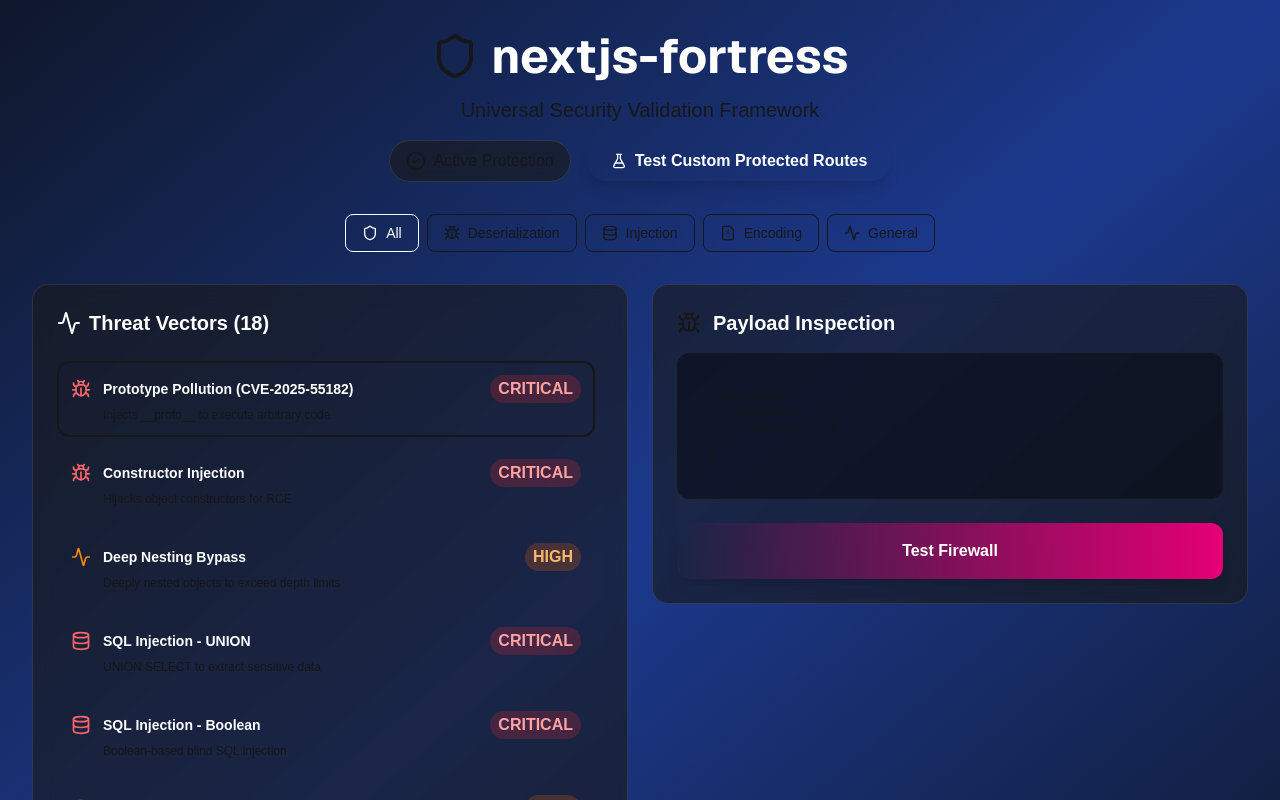
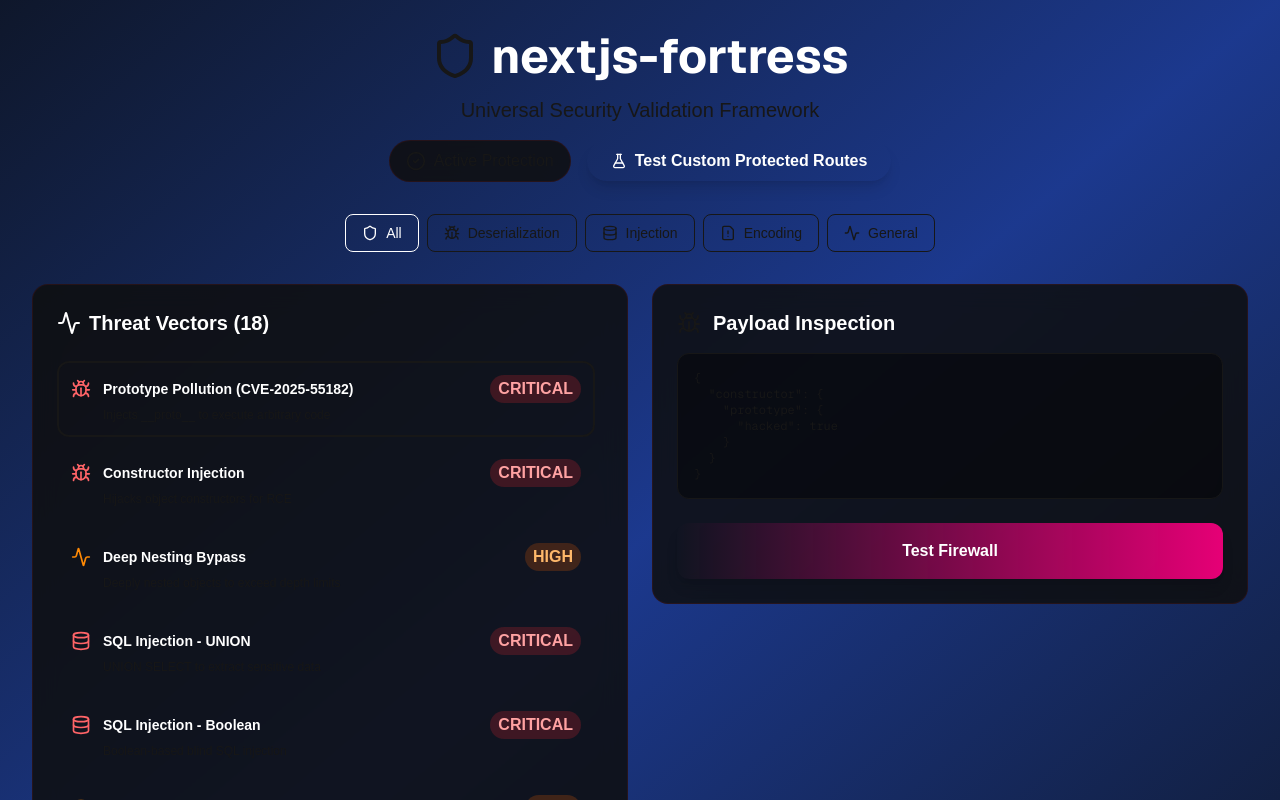
Before and after one commit to mindfiredigital/nextjs-fortress, a Next.js app in the folder examples/demoApp/: page / in a window 1280 px wide. Shown: the top 800 px of the page. Built offline with nearby package versions, Linux system fonts and the light colour scheme.

Commit message:
feat: add gloabl css for demoApp

```diff
--- a/examples/demoApp/app/globals.css
+++ b/examples/demoApp/app/globals.css
@@ -25,36 +25,36 @@ body {
   font-family: Arial, Helvetica, sans-serif;
 }
 
-/* Custom scrollbar styles */
+/* Professional scrollbar styles - Subtle red accent */
 .scrollbar-thin::-webkit-scrollbar {
   width: 6px;
   height: 6px;
 }
 
 .scrollbar-thin::-webkit-scrollbar-track {
-  background: transparent;
+  background: rgba(30, 30, 30, 0.4);
 }
 
 .scrollbar-thin::-webkit-scrollbar-thumb {
-  background: rgba(59, 130, 246, 0.5);
+  background: rgba(185, 28, 28, 0.5);
   border-radius: 3px;
 }
 
 .scrollbar-thin::-webkit-scrollbar-thumb:hover {
-  background: rgba(59, 130, 246, 0.7);
+  background: rgba(185, 28, 28, 0.7);
 }
 
 /* Firefox scrollbar */
 .scrollbar-thin {
   scrollbar-width: thin;
-  scrollbar-color: rgba(59, 130, 246, 0.5) transparent;
+  scrollbar-color: rgba(185, 28, 28, 0.5) transparent;
 }
 
-/* Glass effect utility */
+/* Professional glass effect - Subtle and clean */
 .glass-effect {
-  background: rgba(26, 26, 26, 0.6);
-  backdrop-filter: blur(10px);
-  border: 1px solid rgba(255, 255, 255, 0.1);
+  background: rgba(15, 15, 15, 0.85);
+  backdrop-filter: blur(12px);
+  border: 1px solid rgba(127, 29, 29, 0.2);
 }
 
 /* Custom animations */
@@ -98,3 +98,12 @@ button {
   transition-timing-function: cubic-bezier(0.4, 0, 0.2, 1);
   transition-duration: 200ms;
 }
+
+/* Subtle professional shadows */
+.shadow-professional {
+  box-shadow: 0 4px 6px -1px rgba(0, 0, 0, 0.3), 0 2px 4px -1px rgba(0, 0, 0, 0.2);
+}
+
+.shadow-professional-lg {
+  box-shadow: 0 10px 15px -3px rgba(0, 0, 0, 0.3), 0 4px 6px -2px rgba(0, 0, 0, 0.2);
+}
```
